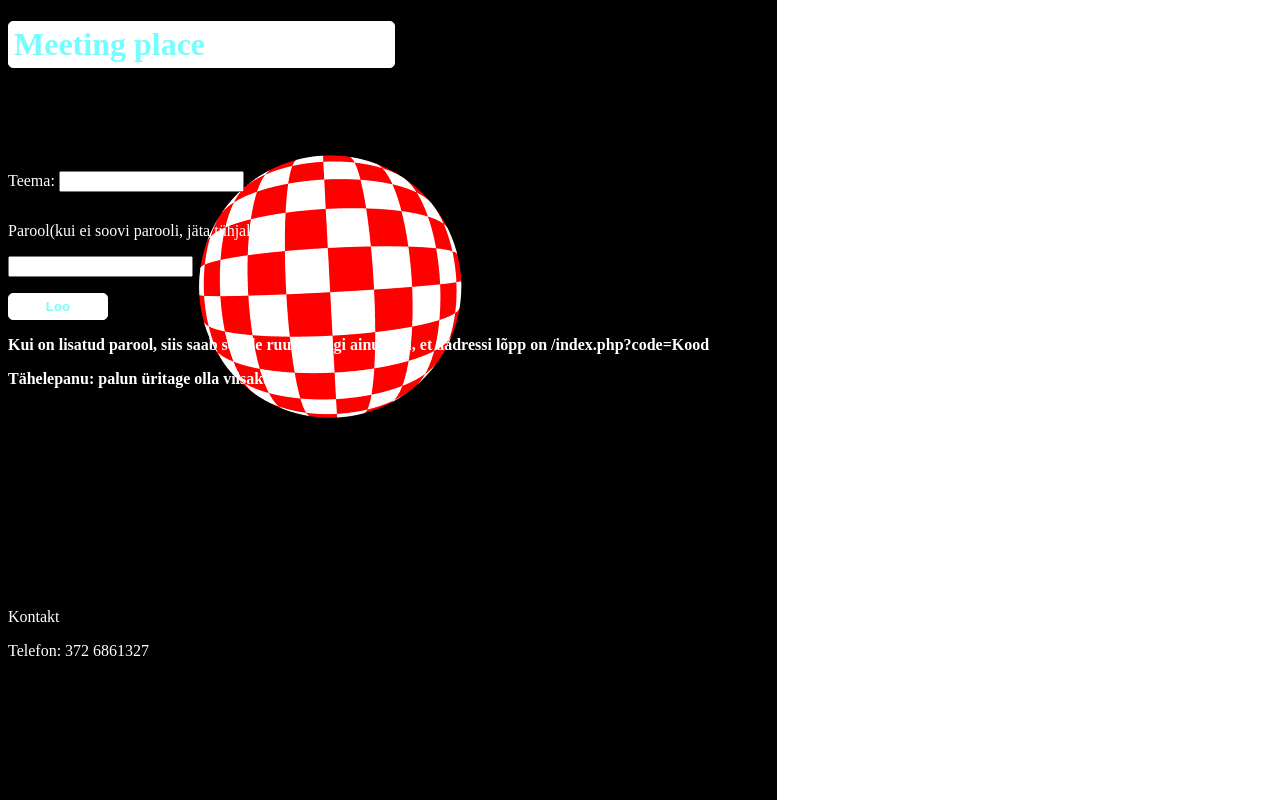
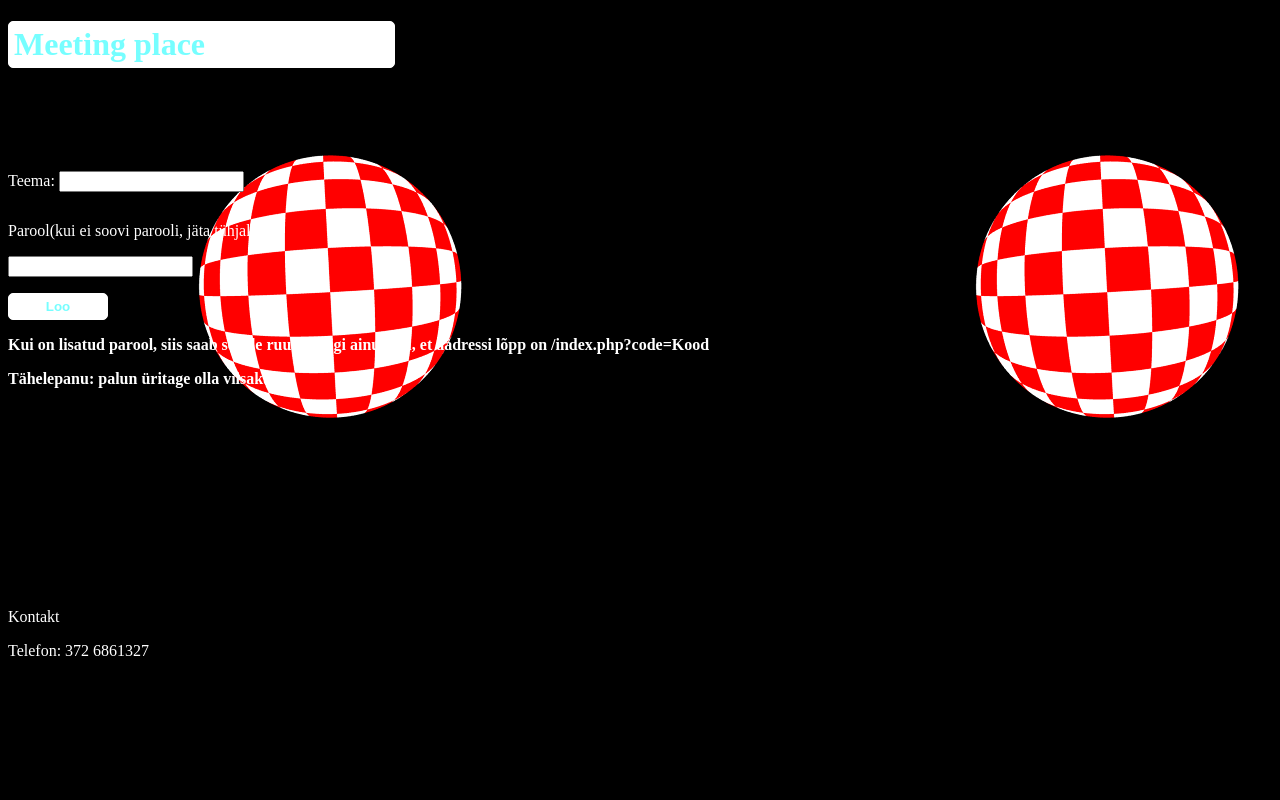
Before and after one commit to onnaguon/messagingandpicturinginternetpage, a PHP site: page / in a window 1280 px wide. Run offline with PHP 8.4, Linux system fonts and the light colour scheme.

Commit message:
Update index.php

```diff
--- a/index.php
+++ b/index.php
@@ -13,7 +13,7 @@ color: #76FEFF;
 
 body {
 background-image: url("animage.png");
-background-repeat: repeat-y;
+background-repeat: repeat;
 }
 
 .main12 {
```
